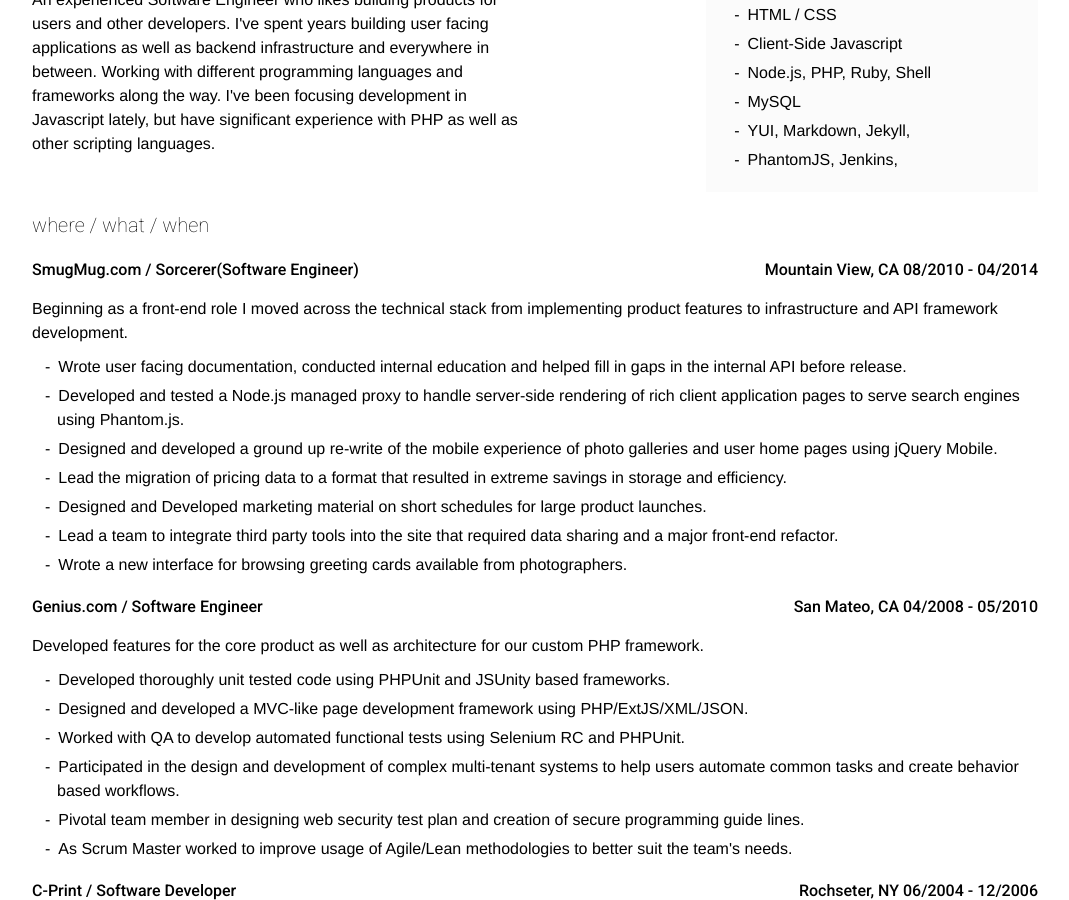
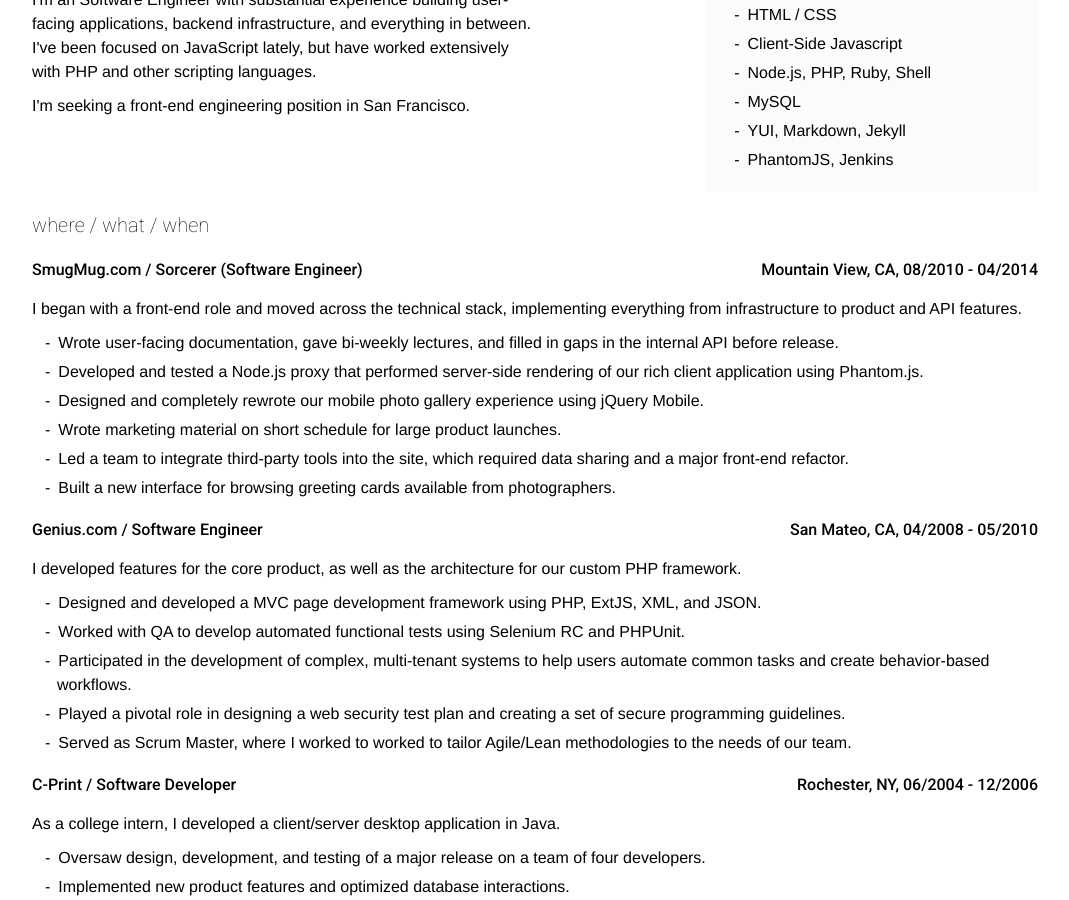
Before and after one commit to chestone/chestone.github.com, a Jekyll site: the page resume.html, which Jekyll copies as it is, in a window 1280 px wide and 900 px high, scrolled down 228 px. Shown: the whole window, without its empty margins (114-1183 px from the left). Built offline with Jekyll 4.4.1, drawn with Linux system fonts in a browser that asks for light colours; Markdown is read by kramdown in place of the engine named in the settings; some of the changed text lies outside the part shown.

Commit message:
copy-edit content of resume

```diff
--- a/resume.html
+++ b/resume.html
@@ -19,8 +19,8 @@
             <section class="group general">
                 <article class="bio">
                     <h4 class="headline">Who</h4>
-                        <p>An experienced Software Engineer who likes building products for users and other developers.
-                        I've spent years building user facing applications as well as backend infrastructure and everywhere in between. Working with different programming languages and frameworks along the way. I've been focusing development in Javascript lately, but have significant experience with PHP as well as other scripting languages.</p>
+                    <p>I'm an Software Engineer with substantial experience building user-facing applications, backend infrastructure, and everything in between. I've been focused on JavaScript lately, but have worked extensively with PHP and other scripting languages.</p>
+                    <p>I'm seeking a front-end engineering position in San Francisco.</p>
                 </article>
                 <article class="skills">
                         <h4 class="headline">Skills</h4>
@@ -29,8 +29,8 @@
                             <li>Client-Side Javascript</li>
                             <li>Node.js, PHP, Ruby, Shell</li>
                             <li>MySQL</li>
-                            <li>YUI, Markdown, Jekyll, </li>
-                            <li>PhantomJS, Jenkins, </li>
+                            <li>YUI, Markdown, Jekyll</li>
+                            <li>PhantomJS, Jenkins</li>
                         </ul>
                 </article>
             </section>
@@ -38,43 +38,41 @@
                 <h4 class="headline">Where / What / When</h4>
                 <article>
                     <div class="group">
-                        <h3 class="employer">SmugMug.com / Sorcerer(Software Engineer)</h3>
-                        <h3 class="tenure"> Mountain View, CA  08/2010 - 04/2014</h3>
+                        <h3 class="employer">SmugMug.com / Sorcerer (Software Engineer)</h3>
+                        <h3 class="tenure">Mountain View, CA, 08/2010 - 04/2014</h3>
                     </div>
-                    <p>Beginning as a front-end role I moved across the technical stack from implementing product features to infrastructure and API framework development.</p>
+                    <p>I began with a front-end role and moved across the technical stack, implementing everything from infrastructure to product and API features.</p>
                     <ul>
-                        <li>Wrote user facing documentation, conducted internal education and helped fill in gaps in the internal API before release.</li>
-                        <li>Developed and tested a Node.js managed proxy to handle server-side rendering of rich client application pages to serve search engines using Phantom.js.</li>
-                        <li>Designed and developed a ground up re-write of the mobile experience of photo galleries and user home pages using jQuery Mobile.</li>
-                        <li>Lead the migration of pricing data to a format that resulted in extreme savings in storage and efficiency.</li>
-                        <li>Designed and Developed marketing material on short schedules for large product launches.</li>
-                        <li>Lead a team to integrate third party tools into the site that required data sharing and a major front-end refactor.</li>
-                        <li>Wrote a new interface for browsing greeting cards available from photographers.</li>
+                        <li>Wrote user-facing documentation, gave bi-weekly lectures, and filled in gaps in the internal API before release.</li>
+                        <li>Developed and tested a Node.js proxy that performed server-side rendering of our rich client application using Phantom.js.</li>
+                        <li>Designed and completely rewrote our mobile photo gallery experience using jQuery Mobile.</li>
+                        <li>Wrote marketing material on short schedule for large product launches.</li>
+                        <li>Led a team to integrate third-party tools into the site, which required data sharing and a major front-end refactor.</li>
+                        <li>Built a new interface for browsing greeting cards available from photographers.</li>
                     </ul>
                 </article>
                 <article>
                     <div class="group">
                         <h3 class="employer">Genius.com / Software Engineer</h3>
-                        <h3 class="tenure">San Mateo, CA  04/2008 - 05/2010</h3>
+                        <h3 class="tenure">San Mateo, CA, 04/2008 - 05/2010</h3>
                     </div>
-                    <p>Developed features for the core product as well as architecture for our custom PHP framework.</p>
+                    <p>I developed features for the core product, as well as the architecture for our custom PHP framework.</p>
                     <ul>
-                        <li>Developed thoroughly unit tested code using PHPUnit and JSUnity based frameworks.</li>
-                        <li>Designed and developed a MVC-like page development framework using PHP/ExtJS/XML/JSON.</li>
+                        <li>Designed and developed a MVC page development framework using PHP, ExtJS, XML, and JSON.</li>
                         <li>Worked with QA to develop automated functional tests using Selenium RC and PHPUnit.</li>
-                        <li>Participated in the design and development of complex multi-tenant systems to help users automate common tasks and create behavior based workflows.</li>
-                        <li>Pivotal team member in designing web security test plan and creation of secure programming guide lines.</li>
-                        <li>As Scrum Master worked to improve usage of Agile/Lean methodologies to better suit the team's needs.</li>
+                        <li>Participated in the development of complex, multi-tenant systems to help users automate common tasks and create behavior-based workflows.</li>
+                        <li>Played a pivotal role in designing a web security test plan and creating a set of secure programming guidelines.</li>
+                        <li>Served as Scrum Master, where I worked to worked to tailor Agile/Lean methodologies to the needs of our team.</li>
                     </ul>
                 </article>
                 <article>
                     <div class="group">
                         <h3 class="employer">C-Print / Software Developer</h3>
-                        <h3 class="tenure">Rochseter, NY  06/2004 - 12/2006</h3>
+                        <h3 class="tenure">Rochester, NY, 06/2004 - 12/2006</h3>
                     </div>
-                    <p>A continuing paid internship during College developing a client/server desktop application in Java.</p>
+                    <p>As a college intern, I developed a client/server desktop application in Java.</p>
                     <ul>
-                        <li>Oversaw redesign, development and testing of a major release on a team of four developers.</li>
+                        <li>Oversaw design, development, and testing of a major release on a team of four developers.</li>
                         <li>Implemented new product features and optimized database interactions.</li>
                     </ul>
                 </article>
@@ -83,11 +81,11 @@
                 <h4 class="headline">Projects</h4>
                 <article>
                     <h3>HackFortress</h3>
-                    <p>HackFortress is a combination Team Fortress 2 video game competition and computer security challenge with each team having a group of gamers and a group of hackers. The gamers play TF2 while the hackers work on security challenges of various types from Forensics, Network, Encryption and Web categories. Completion of goals in the hacking challenge can unlock abilities in the game and vice versa. The HackFortress game runs annually at the <a href="http://www.shmoocon.org/">Shmoocon</a> security conference and at the <a href="http://defcon.org/">DEFCON</a> conference.</p>
+                    <p>HackFortress is a competition that combines gaming and computer security, with each team having a group of gamers and a group of hackers. The gamers play Team Fortress 2 while the hackers try to solve security challenges across a variety of fields, include forensics, networking, encryption and web. Completion of goals in the hacking challenge unlock abilities in the game, and vice versa. HackFortress runs annually at the <a href="http://www.shmoocon.org/">Shmoocon</a> security conference and at <a href="http://defcon.org/">DEFCON</a>.</p>
                     <ul>
-                        <li>Lead the development of web application security challenges in varying languages and frameworks(Ruby/Sinatra, Node.js/Express).</li>
-                        <li>Common scenarios involve client/server vulnerabilities such as CSRF, XSS and unvalidated input injections or evasions.</li>
-                        <li>Assist in the organization and running of the event.</li>
+                        <li>Led the development of web application security challenges in varying languages and frameworks, including Ruby/Sinatra and Node.js/Express.</li>
+                        <li>Common scenarios involve client/server vulnerabilities, such as CSRF, XSS, and unvalidated input injections or evasions.</li>
+                        <li>Assisted in organizing and running the event at DEFCON.</li>
                     </ul>
                 </article>
             </section>
@@ -96,12 +94,12 @@
                 <article>
                     <div class="group">
                         <h3 class="employer">Rochester Institute of Technology</h3>
-                        <h3 class="tenure">Rochester, NY  2008</h3>
+                        <h3 class="tenure">Rochester, NY 2008</h3>
                     </div>
-                    <p>Graduated with a Bachelor of Science in Information Technology with concentrations in Computer Science and Application Development. With a minor in Political Science.</p>
+                    <p>Graduated with a Bachelor of Science in Information Technology with concentrations in Computer Science and Application Development and a minor in Political Science.</p>
                     <ul>
+                        <li>Executive Board Member of Computer Science House.</li>
                         <li>Member of the Dean's List.</li>
-                        <li>Executive Board Member of Computer Science House.</li>
                     </ul>
                 </article>
             </section>
```
